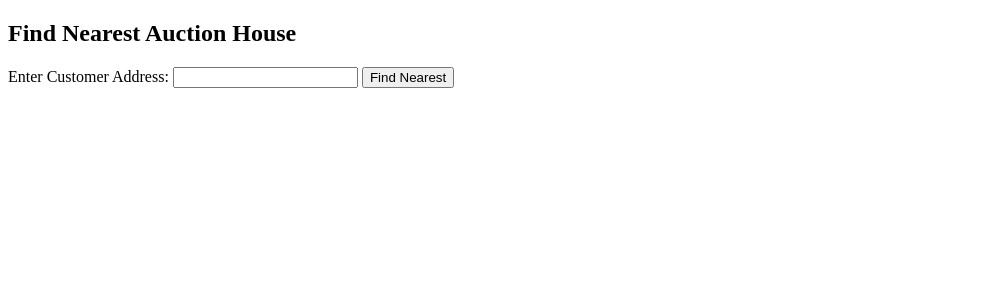
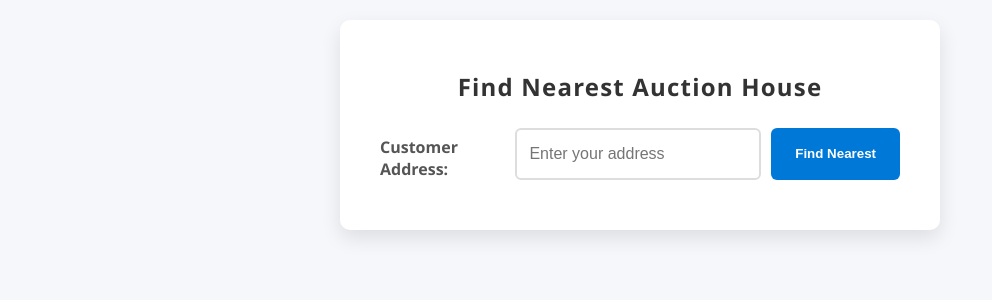
Before and after one commit to Jzivkovic02/nearest-auction-finder, a Flask app: page / in a window 1280 px wide. Shown: the top 300 px of the page, without its empty margins (0-992 px from the left). Run offline with Flask 3, Linux system fonts and the light colour scheme.

Commit message:
index.html
Updated HTML - ORS update + Design upgrade

```diff
--- a/templates/index.html
+++ b/templates/index.html
@@ -1,42 +1,154 @@
 <!DOCTYPE html>
-<html>
+<html lang="en">
 <head>
+<meta charset="UTF-8" />
+<meta name="viewport" content="width=device-width, initial-scale=1" />
 <title>Nearest Auction House Finder</title>
+<style>
+    /* Reset some basics */
+    * {
+        box-sizing: border-box;
+    }
+
+    body {
+        font-family: 'Segoe UI', Tahoma, Geneva, Verdana, sans-serif;
+        background: #f5f7fa;
+        margin: 0;
+        padding: 20px;
+        display: flex;
+        justify-content: center;
+    }
+
+    .container {
+        background: white;
+        max-width: 600px;
+        width: 100%;
+        padding: 30px 40px;
+        border-radius: 10px;
+        box-shadow: 0 8px 20px rgba(0,0,0,0.1);
+    }
+
+    h2 {
+        color: #333;
+        text-align: center;
+        margin-bottom: 25px;
+        font-weight: 700;
+        letter-spacing: 0.05em;
+    }
+
+    form {
+        display: flex;
+        gap: 10px;
+        margin-bottom: 20px;
+    }
+
+    label {
+        flex: 1 0 120px;
+        font-weight: 600;
+        padding-top: 8px;
+        color: #555;
+    }
+
+    input[type="text"] {
+        flex: 2 1 auto;
+        padding: 10px 12px;
+        font-size: 16px;
+        border: 2px solid #ddd;
+        border-radius: 6px;
+        transition: border-color 0.3s ease;
+    }
+    input[type="text"]:focus {
+        outline: none;
+        border-color: #0078d7;
+        box-shadow: 0 0 5px #0078d7aa;
+    }
+
+    input[type="submit"] {
+        background-color: #0078d7;
+        border: none;
+        color: white;
+        padding: 10px 24px;
+        border-radius: 6px;
+        cursor: pointer;
+        font-weight: 700;
+        transition: background-color 0.3s ease;
+    }
+    input[type="submit"]:hover {
+        background-color: #005a9e;
+    }
+
+    .error {
+        background-color: #ffe6e6;
+        border: 1px solid #ff4d4d;
+        color: #a70000;
+        padding: 10px 15px;
+        border-radius: 6px;
+        margin-bottom: 20px;
+        text-align: center;
+        font-weight: 600;
+    }
+
+    ol {
+        padding-left: 20px;
+        color: #444;
+    }
+
+    ol li {
+        background-color: #f0f8ff;
+        margin-bottom: 15px;
+        padding: 15px 20px;
+        border-radius: 8px;
+        box-shadow: 0 3px 6px rgba(0,0,0,0.05);
+        transition: background-color 0.3s ease;
+    }
+
+    ol li:hover {
+        background-color: #d9eaff;
+    }
+
+    ol li strong {
+        color: #0078d7;
+        font-size: 18px;
+    }
+
+    @media (max-width: 480px) {
+        form {
+            flex-direction: column;
+        }
+        label {
+            padding-top: 0;
+        }
+        input[type="text"], input[type="submit"] {
+            width: 100%;
+        }
+    }
+</style>
 </head>
 <body>
+<div class="container">
     <h2>Find Nearest Auction House</h2>
-    <form method="post">
-        <label>Enter Customer Address:</label>
-        <input type="text" name="address" required>
-        <input type="submit" value="Find Nearest">
+    <form method="post" action="/">
+        <label for="address">Customer Address:</label>
+        <input type="text" id="address" name="address" placeholder="Enter your address" required />
+        <input type="submit" value="Find Nearest" />
     </form>
+
+    {% if error %}
+    <div class="error">{{ error }}</div>
+    {% endif %}
 
     {% if results %}
     <h2>Closest Auction Houses:</h2>
     <ol>
+        {% for house in results %}
         <li>
-      <strong>{{ results[0].name }}</strong><br>
-      Address: {{ results[0].address }}<br>
-      Distance: {{ results[0].distance_km }} km
+            <strong>{{ house.name }}</strong><br />
+            Address: {{ house.address }}<br />
+            Distance: {{ house.distance_km }} km
         </li>
-    <li>
-      <strong>{{ results[1].name }}</strong><br>
-      Address: {{ results[1].address }}<br>
-      Distance: {{ results[1].distance_km }} km
-    </li>
-    <li>
-      <strong>{{ results[2].name }}</strong><br>
-      Address: {{ results[2].address }}<br>
-      Distance: {{ results[2].distance_km }} km
-    </li>
-    <li>
-      <strong>{{ results[3].name }}</strong><br>
-      Address: {{ results[3].address }}<br>
-      Distance: {{ results[3].distance_km }} km
-    </li>
+        {% endfor %}
     </ol>
     {% endif %}
-
-
+</div>
 </body>
 </html>
```
Lines whose indentation alone changed are shown as unchanged.
